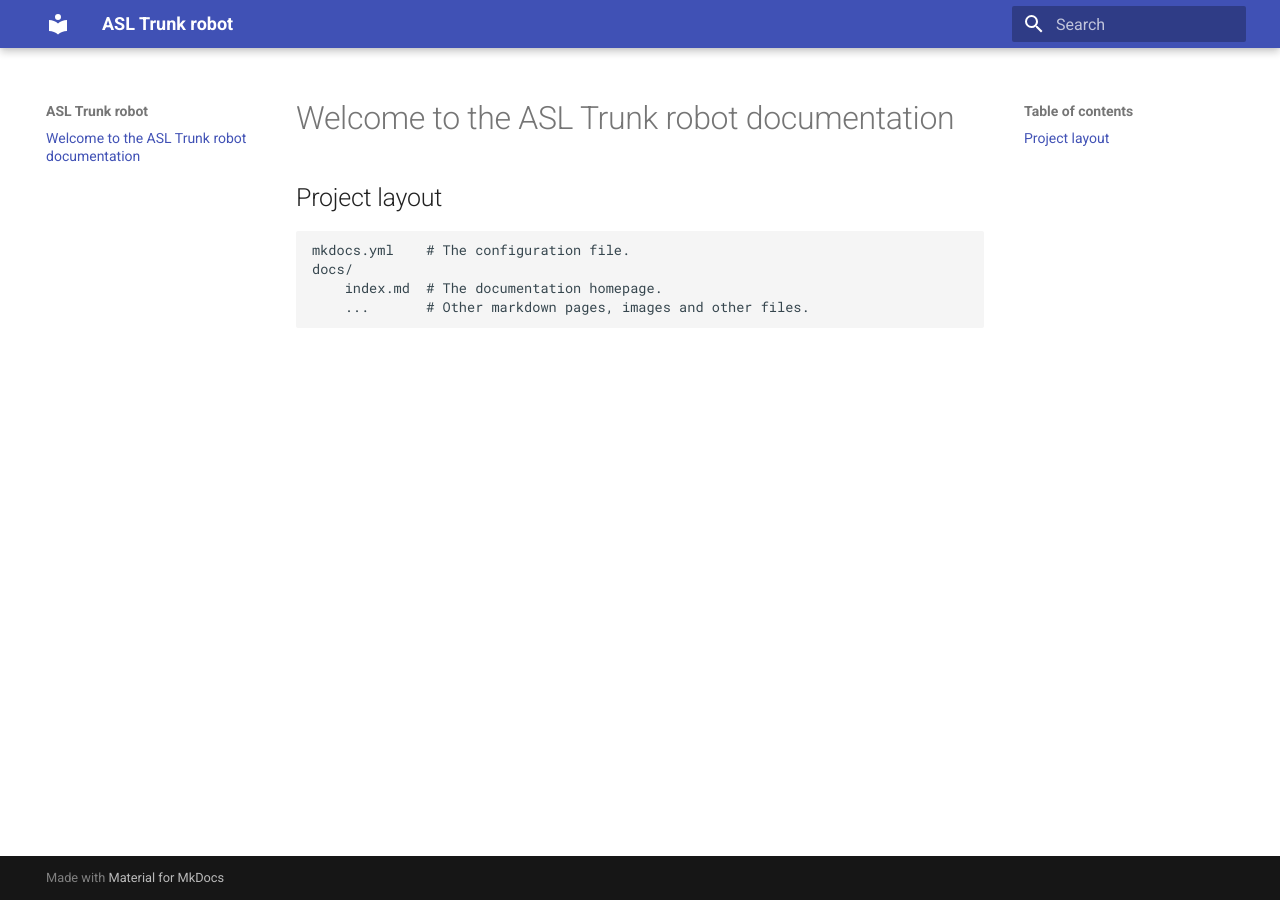
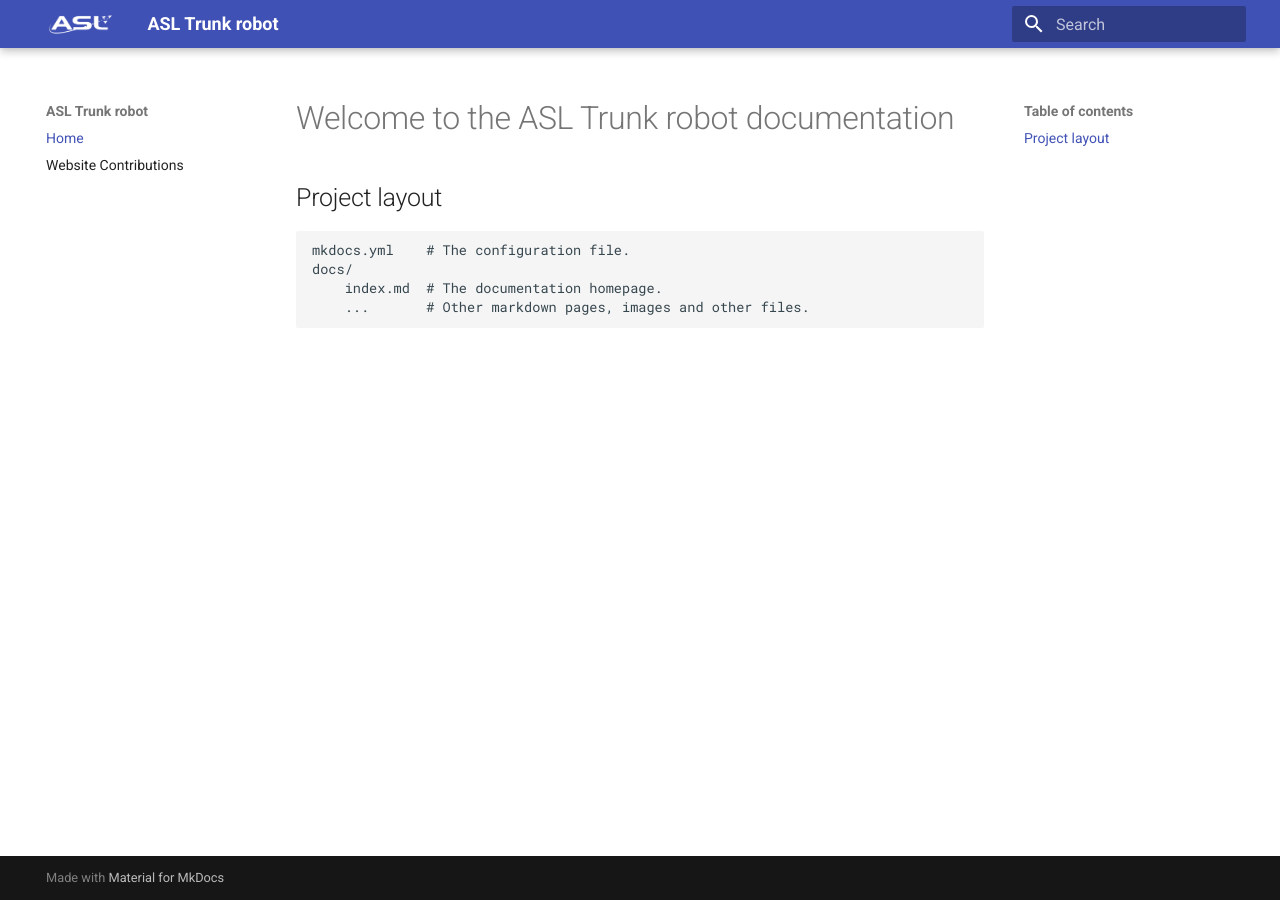
Before and after one commit to hbuurmei/asl_trunk, an MkDocs documentation site: the page built from docs/index.md, in a window 1280 px wide. Built offline with MkDocs 1.6.1 and Material for MkDocs 9.7.7, drawn with Linux system fonts in a browser that asks for light colours.

Commit message:
add logos and nav

```diff
--- a/mkdocs.yml
+++ b/mkdocs.yml
@@ -1,4 +1,11 @@
 site_name: ASL Trunk robot
+site_description: ASL Trunk robot documentation
 site_url: https://hbuurmei.github.io/asl_trunk
 theme:
   name: material
+  favicon: favicon-robot.png
+  logo: ASL_Logo_White.png
+
+nav:
+  - Home: index.md
+  - Website Contributions: website_contributions.md
```
Also changed, not shown: docs/ASL_Logo_White.png (added), docs/favicon-robot.png (added), 1 other file.
